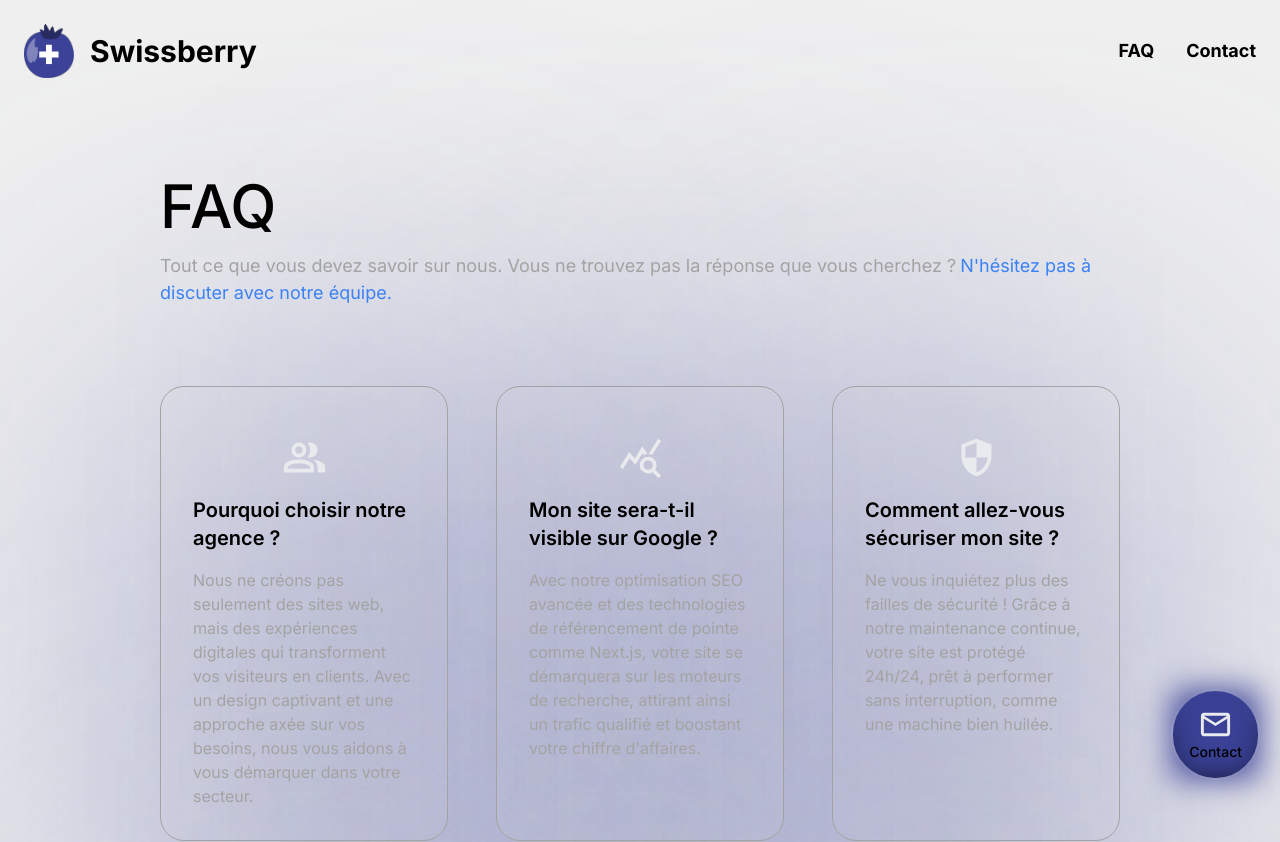
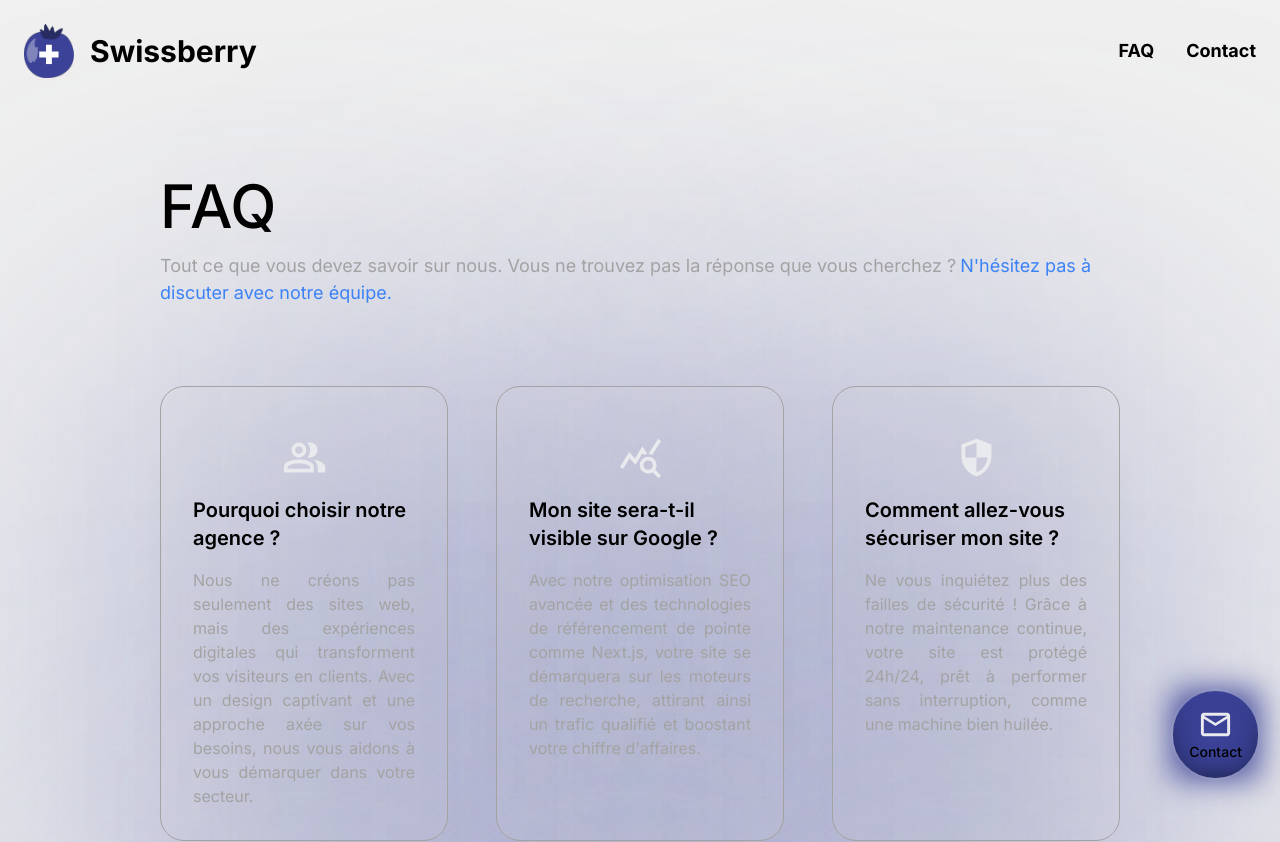
Before and after one commit to anthohn/swiss-berry, a Next.js app: page /faq in a window 1280 px wide. Shown: the top 842 px of the page. Built offline with nearby package versions, Linux system fonts and the light colour scheme.

Commit message:
text justify FAQ

```diff
--- a/app/faq/page.tsx
+++ b/app/faq/page.tsx
@@ -31,7 +31,7 @@ export default function Faq() {
                         <div className='absolute inset-0 blur-[10rem] bg-[#3B4297] bg-opacity-50 -z-10'></div>
                         <Image src={item.icon} width={45} height={45} alt="Icon" className='mx-auto' />
                         <h2 className='text-xl font-semibold'>{item.question}</h2>
-                        <p className='text-neutral-400'>{item.answer}</p>
+                        <p className='text-neutral-400 text-justify'>{item.answer}</p>
                     </div>
                 ))}
             </div>
```
